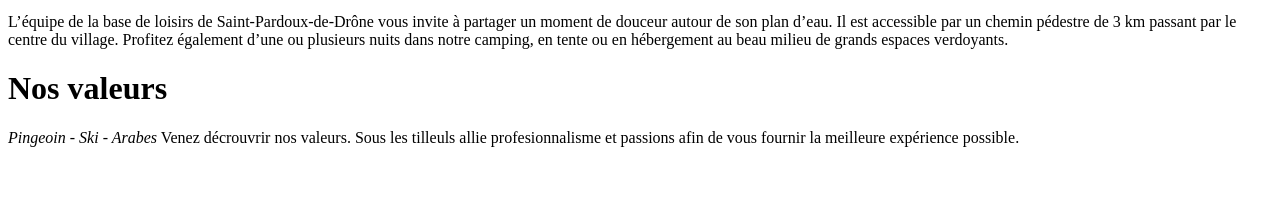
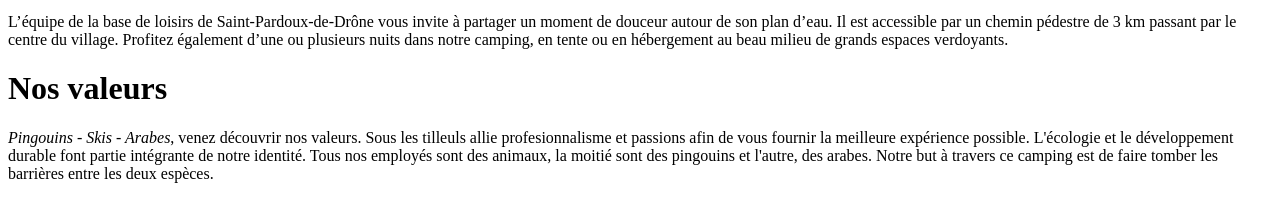
Before and after one commit to EAnathos/R3.10-Management-SI, a plain HTML site: page index.html in a window 1280 px wide. Shown: the part 129-346 px from the top of the page. Drawn offline with Linux system fonts and the light colour scheme; a web font is replaced by a local one.

Commit message:
[MainPage] Suite

```diff
--- a/index.html
+++ b/index.html
@@ -38,9 +38,13 @@
       <div class="nos_valeurs">
         <h1>Nos valeurs</h1>
         <p>
-          <em>Pingeoin - Ski - Arabes</em>
-          Venez décrouvrir nos valeurs. Sous les tilleuls allie profesionnalisme
-          et passions afin de vous fournir la meilleure expérience possible.
+          <em>Pingouins - Skis - Arabes</em>, venez découvrir nos valeurs. Sous
+          les tilleuls allie profesionnalisme et passions afin de vous fournir
+          la meilleure expérience possible. L'écologie et le développement
+          durable font partie intégrante de notre identité. Tous nos employés
+          sont des animaux, la moitié sont des pingouins et l'autre, des arabes.
+          Notre but à travers ce camping est de faire tomber les barrières entre
+          les deux espèces.
         </p>
       </div>
     </main>
```
